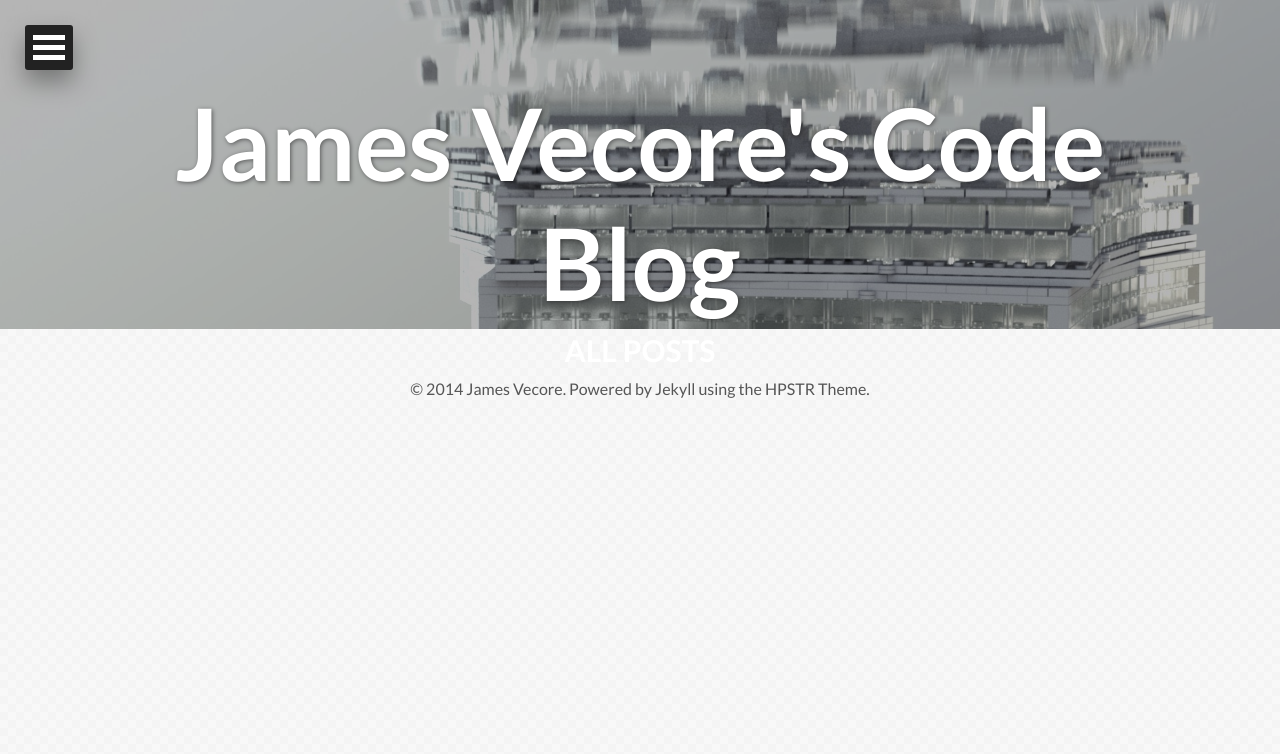
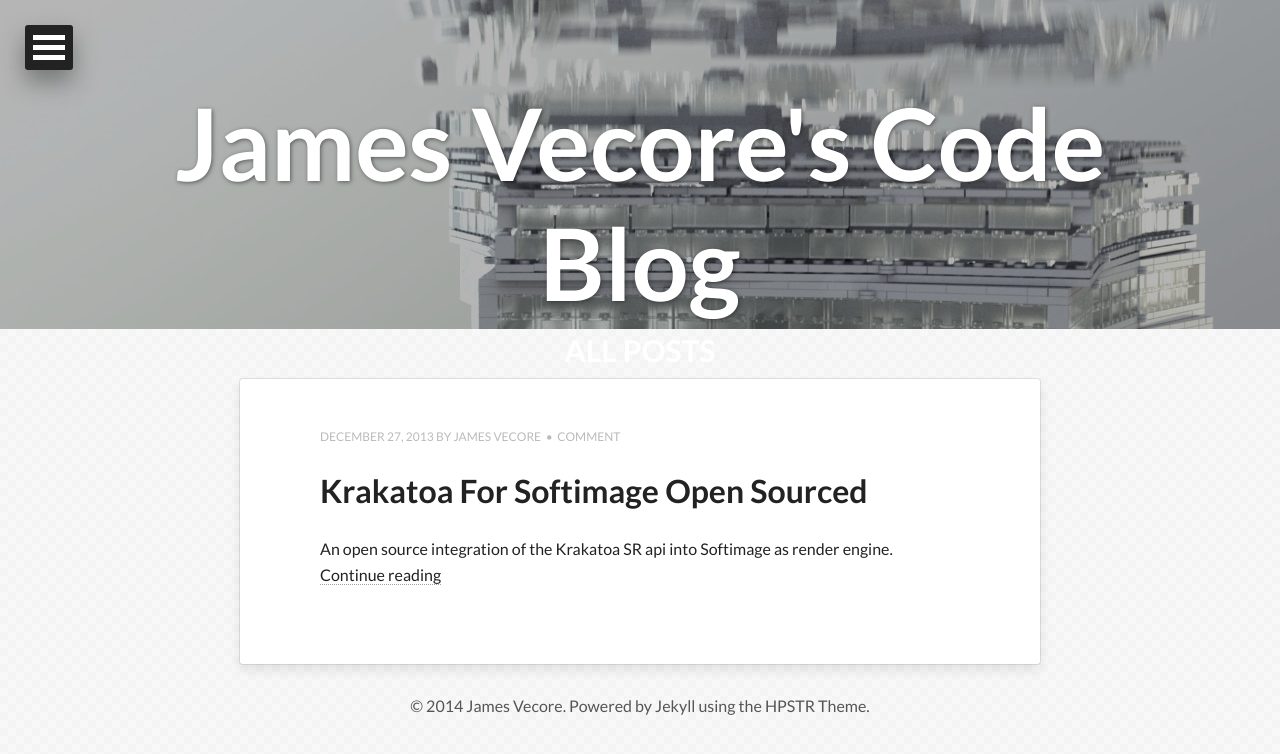
Before and after one commit to jamesvecore/jamesvecore.github.io, a Jekyll site: the page built from archive.html, in a window 1280 px wide. Shown: the top 754 px of the page. Built offline with Jekyll 4.4.1, drawn with Linux system fonts in a browser that asks for light colours; nearby versions of some CDN libraries.

Commit message:
fixed up naming of post file

```diff
--- a/_posts/2013-12-27_krakatoa_for_softimage.md
+++ b/_posts/2013-12-27-krakatoa-for-softimage.md
@@ -2,7 +2,7 @@
 layout: post
 title: Krakatoa For Softimage Open Sourced
 description: "An open source integration of the Krakatoa SR api into Softimage as render engine."
-modified: 2014-02-16
+modified: 2013-12-27
 tags: [Krakatoa, Softimage, XSI, Rendering, Particles, ICE]
 image:
   feature: default.jpg
@@ -14,11 +14,12 @@ I have open sourced my Krakatoa for Softimage Plugin. The full source code is no
 
 <iframe src="//player.vimeo.com/video/82989087?title=0&amp;byline=0&amp;portrait=0&amp;color=c9ff23" width="500" height="302" frameborder="0" webkitallowfullscreen mozallowfullscreen allowfullscreen> </iframe>
 
+
 <iframe src="//player.vimeo.com/video/82989087?title=0&amp;byline=0&amp;portrait=0&amp;color=c9ff23" width="500" height="302" frameborder="0" webkitallowfullscreen mozallowfullscreen allowfullscreen> </iframe>
 
 Here are the details from the readme:
 
-This a simple plugin for Softimage that exposes the Krakatoa SR particle renderer from [Thinkbox](http://www.thinkboxsoftware.com/) Software as a renderer in Softimage. It is a very basic implementation at this point and is intended as a starting point rather than a fully functional production plugin.
+This a simple plugin for Softimage that exposes the Krakatoa SR particle renderer from [Thinkbox Software](http://www.thinkboxsoftware.com/) as a renderer in Softimage. It is a very basic implementation at this point and is intended as a starting point rather than a fully functional production plugin.
 
 This plugin has NOT been tested in production is just intended as a test/example.
 
@@ -37,7 +38,7 @@ Pull requests welcomed.
 - Occlusion mesh support
 - Multi-channel EXR output support
 
-##### The Following ICE Channels are mapped for Krakatoa if they exist and are not being optimized away by ICE
+##### The Following ICE Channels are mapped for Krakatoa if they exist and are not being [optimized away by ICE](http://softimage.wiki.softimage.com/index.php?title=Optimization_of_ICE_Data)
 
 - PointPosition
 - Color
```
